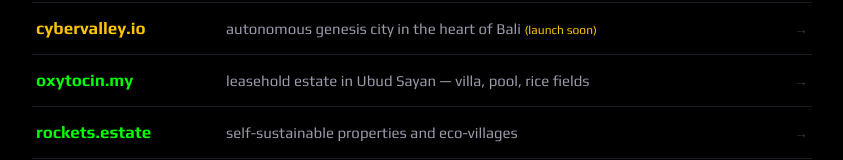
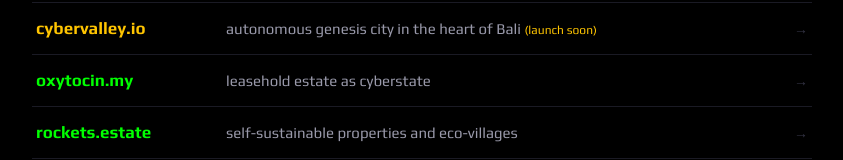
Before and after one commit to cyberia-to/cyberia-to, a plain HTML site: page index.html in a window 1280 px wide. Shown: the part 933-1093 px from the top of the page, without its empty margins (218-1061 px from the left). Drawn offline with Linux system fonts and the light colour scheme.

Commit message:
landing: oxytocin.my desc — leasehold estate as cyberstate

```diff
--- a/index.html
+++ b/index.html
@@ -205,7 +205,7 @@
         </a>
         <a class="proj" href="https://oxytocin.my" target="_blank" rel="noopener">
             <span class="domain">oxytocin.my</span>
-            <span class="desc">leasehold estate in Ubud Sayan — villa, pool, rice fields</span>
+            <span class="desc">leasehold estate as cyberstate</span>
             <span class="arr">→</span>
         </a>
         <a class="proj" href="https://rockets.estate" target="_blank" rel="noopener">
```
